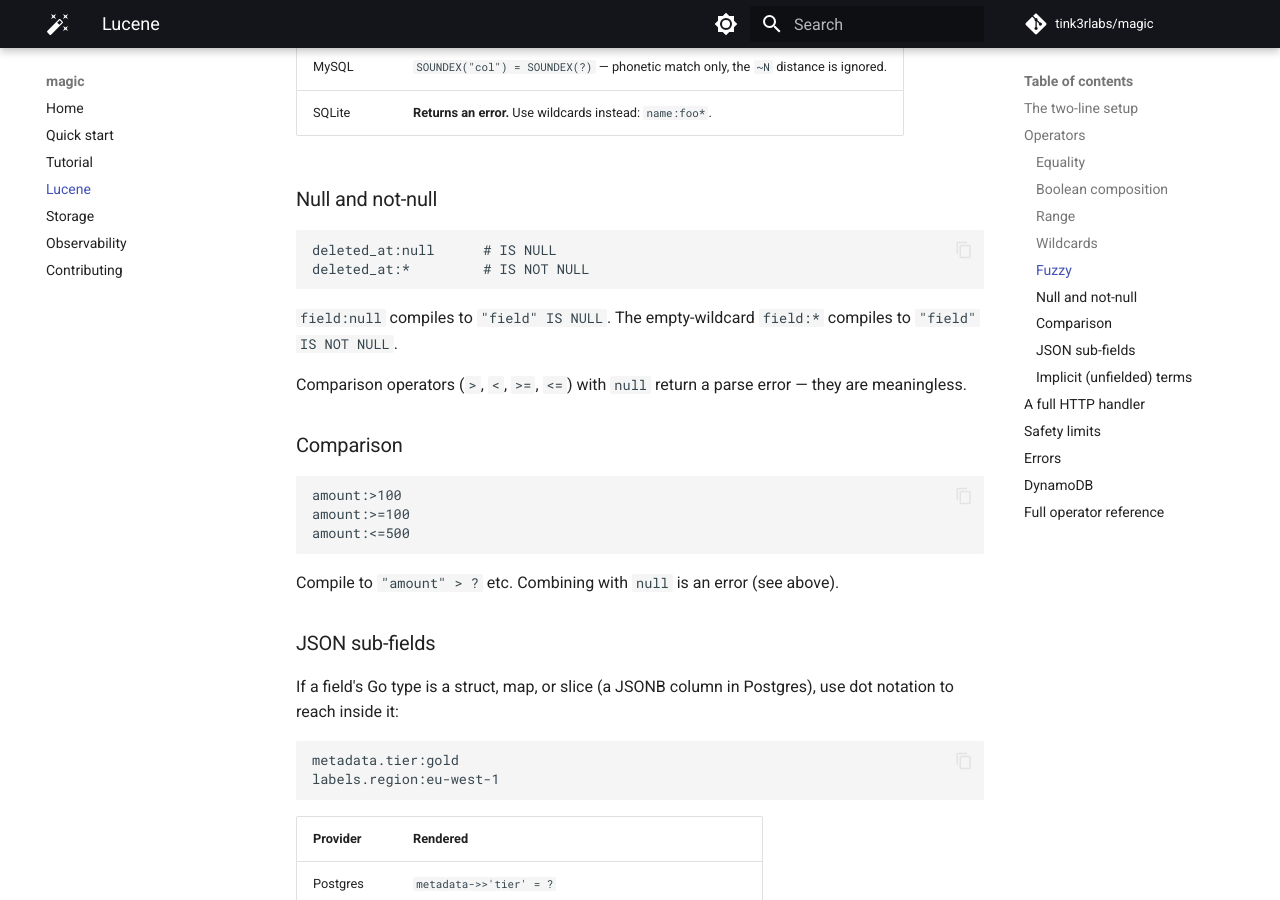
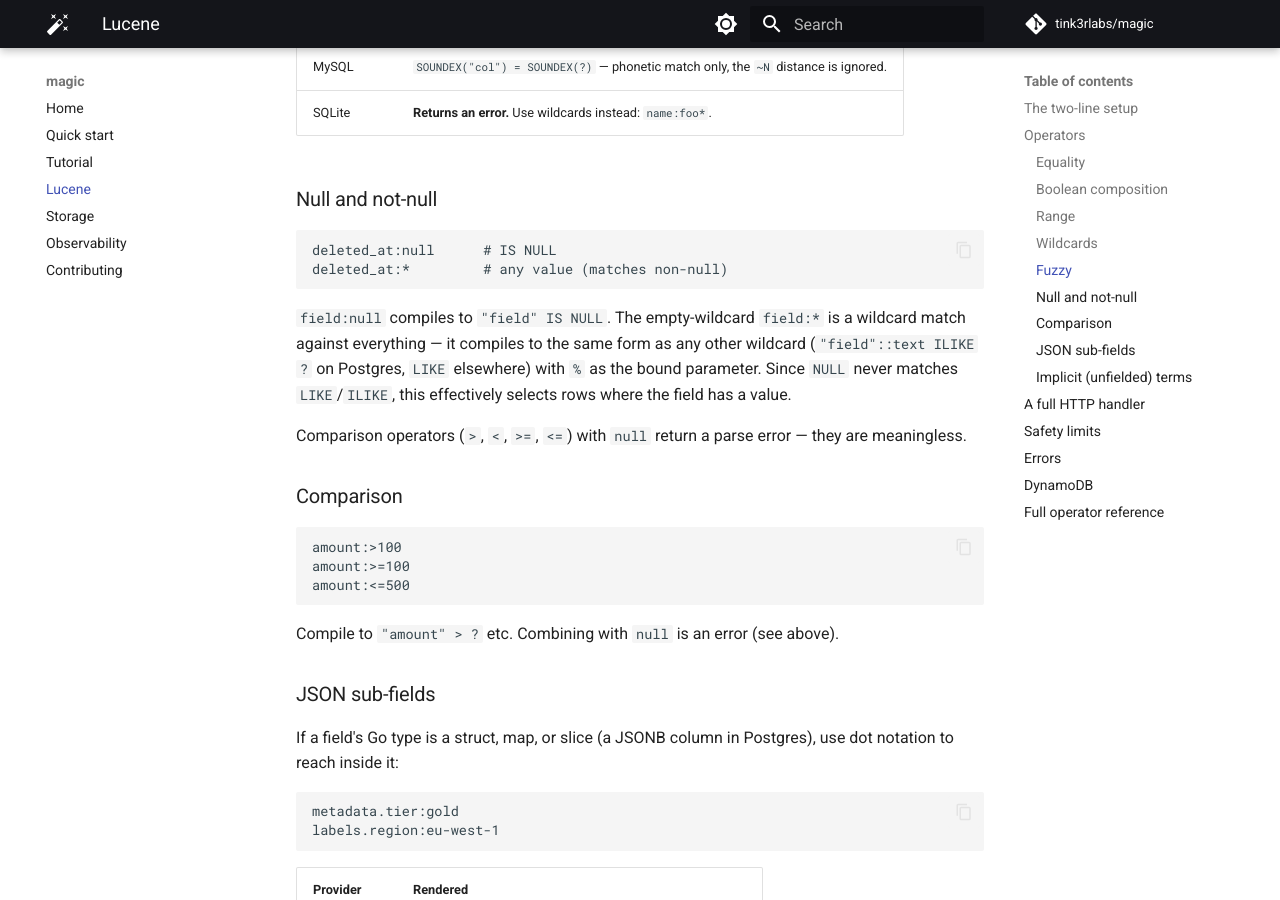
Before and after one commit to tink3rlabs/magic, an MkDocs documentation site: the page built from docs/lucene.md, in a window 1280 px wide and 900 px high, scrolled down 2692 px. Built offline with MkDocs 1.6.1 and Material for MkDocs 9.7.7, drawn with Linux system fonts in a browser that asks for light colours; comment, search, counter and statistics services are not loaded; the version menu is left out; some of the changed text lies outside the part shown.

Commit message:
docs: correct lucene field:* and grouping SQL, observability OTLP/error text
Found by running the guides' examples (not just compiling them) against
magic v0.17.2:

- lucene.md claimed `field:*` compiles to `"field" IS NOT NULL`. It actually
  renders as a wildcard match (`"field"::text ILIKE ?` with `%`), which
  selects rows that have a value since NULL never matches LIKE. Fix the
  prose and the operator table.
- lucene.md showed grouped fields as `("tenant_id" = ?) OR ("tenant_id" IS
  NULL)`; the real output is `("tenant_id" = ? OR "tenant_id" IS NULL)`.
- observability.md: OTLP mode also requires a metrics endpoint or Init fails
  fast — document it. And the zero-MetricsMode error is `invalid MetricsMode
  ""`, not "metrics mode invalid".

Co-Authored-By: Claude Opus 4.7 <noreply@anthropic.com>

````diff
--- a/docs/lucene.md
+++ b/docs/lucene.md
@@ -48,7 +48,7 @@ status:received OR status:pending
 status:received AND NOT status:cancelled
 ```
 
-Operators are case-sensitive (`AND` / `OR` / `NOT`). Parentheses group: `(a OR b) AND c`. Within a single field, group with `field:(a OR b)` — magic re-renders the inner leaves with the outer field name correctly, so `tenant_id:(abc OR null)` becomes `("tenant_id" = ?) OR ("tenant_id" IS NULL)`, not the broken form some Lucene libraries produce.
+Operators are case-sensitive (`AND` / `OR` / `NOT`). Parentheses group: `(a OR b) AND c`. Within a single field, group with `field:(a OR b)` — magic re-renders the inner leaves with the outer field name correctly, so `tenant_id:(abc OR null)` becomes `("tenant_id" = ? OR "tenant_id" IS NULL)`, not the broken form some Lucene libraries produce.
 
 ### Range
 
@@ -98,10 +98,10 @@ name:foo~2
 
 ```text
 deleted_at:null      # IS NULL
-deleted_at:*         # IS NOT NULL
+deleted_at:*         # any value (matches non-null)
 ```
 
-`field:null` compiles to `"field" IS NULL`. The empty-wildcard `field:*` compiles to `"field" IS NOT NULL`.
+`field:null` compiles to `"field" IS NULL`. The empty-wildcard `field:*` is a wildcard match against everything — it compiles to the same form as any other wildcard (`"field"::text ILIKE ?` on Postgres, `LIKE` elsewhere) with `%` as the bound parameter. Since `NULL` never matches `LIKE`/`ILIKE`, this effectively selects rows where the field has a value.
 
 Comparison operators (`>`, `<`, `>=`, `<=`) with `null` return a parse error — they are meaningless.
 
@@ -231,7 +231,7 @@ The DynamoDB driver is intentionally narrower than the SQL driver — PartiQL do
 | Wildcard              | `name:foo*`                      | `"name"::text ILIKE ?`                     | `LOWER("name") LIKE LOWER(?)`                         | `"name" LIKE ?`                       |
 | Fuzzy                 | `name:foo~2`                     | `similarity("name"::text, ?) > 0.3`        | `SOUNDEX("name") = SOUNDEX(?)`                        | **error** — use wildcards             |
 | Null                  | `field:null`                     | `"field" IS NULL`                          | same                                                  | same                                  |
-| Not null              | `field:*`                        | `"field" IS NOT NULL`                      | same                                                  | same                                  |
+| Has value             | `field:*`                        | `"field"::text ILIKE ?` (param `%`)        | `LOWER("field") LIKE LOWER(?)`                        | `"field" LIKE ?`                      |
 | JSON sub-field        | `metadata.tier:gold`             | `metadata->>'tier' = ?`                    | `JSON_UNQUOTE(JSON_EXTRACT(metadata, '$.tier')) = ?`  | `JSON_EXTRACT(metadata, '$.tier') = ?` |
-| Grouped field         | `tenant_id:(a OR null)`          | `("tenant_id" = ?) OR ("tenant_id" IS NULL)` | same                                               | same                                  |
+| Grouped field         | `tenant_id:(a OR null)`          | `("tenant_id" = ? OR "tenant_id" IS NULL)` | same                                                  | same                                  |
 | Implicit (unfielded)  | `foo`                            | OR across all `ImplicitSearch=true` fields | same                                                  | same                                  |
````
Also changed, not shown: docs/observability.md (+2 -2 lines).
